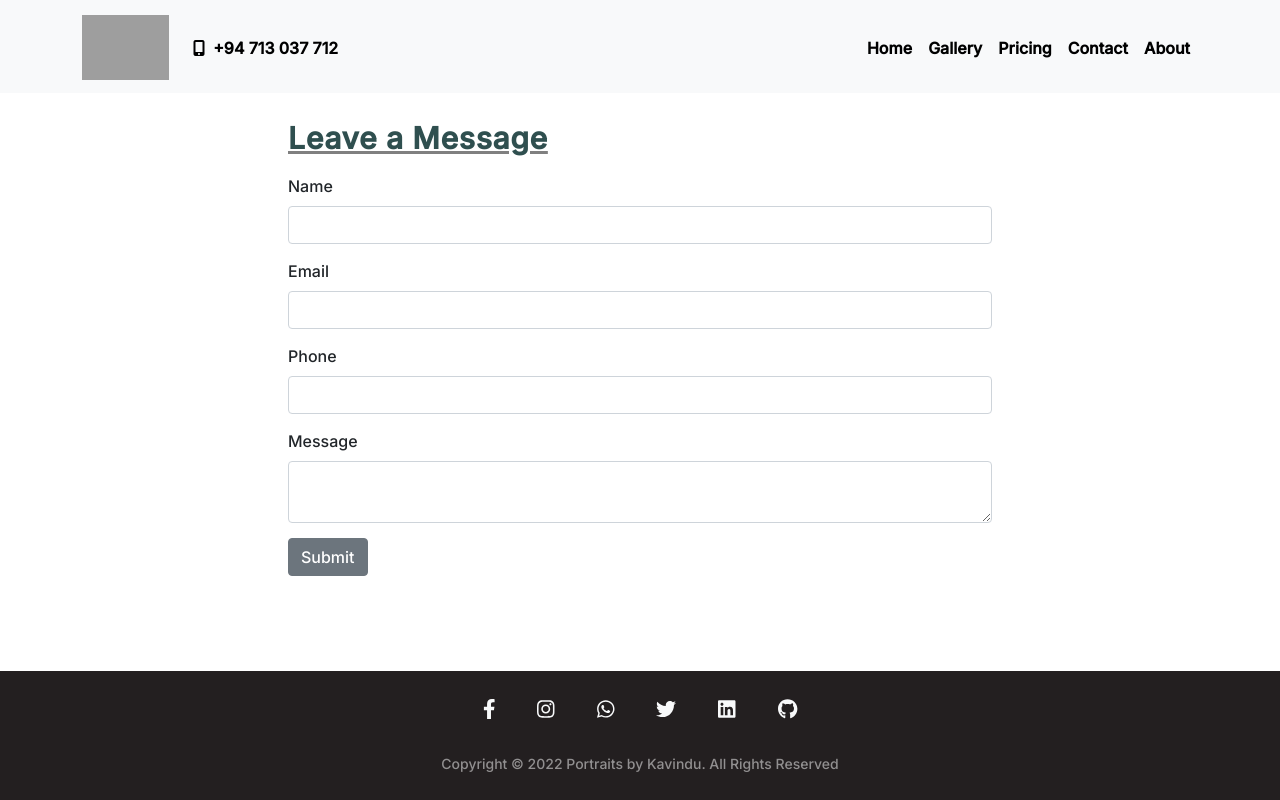
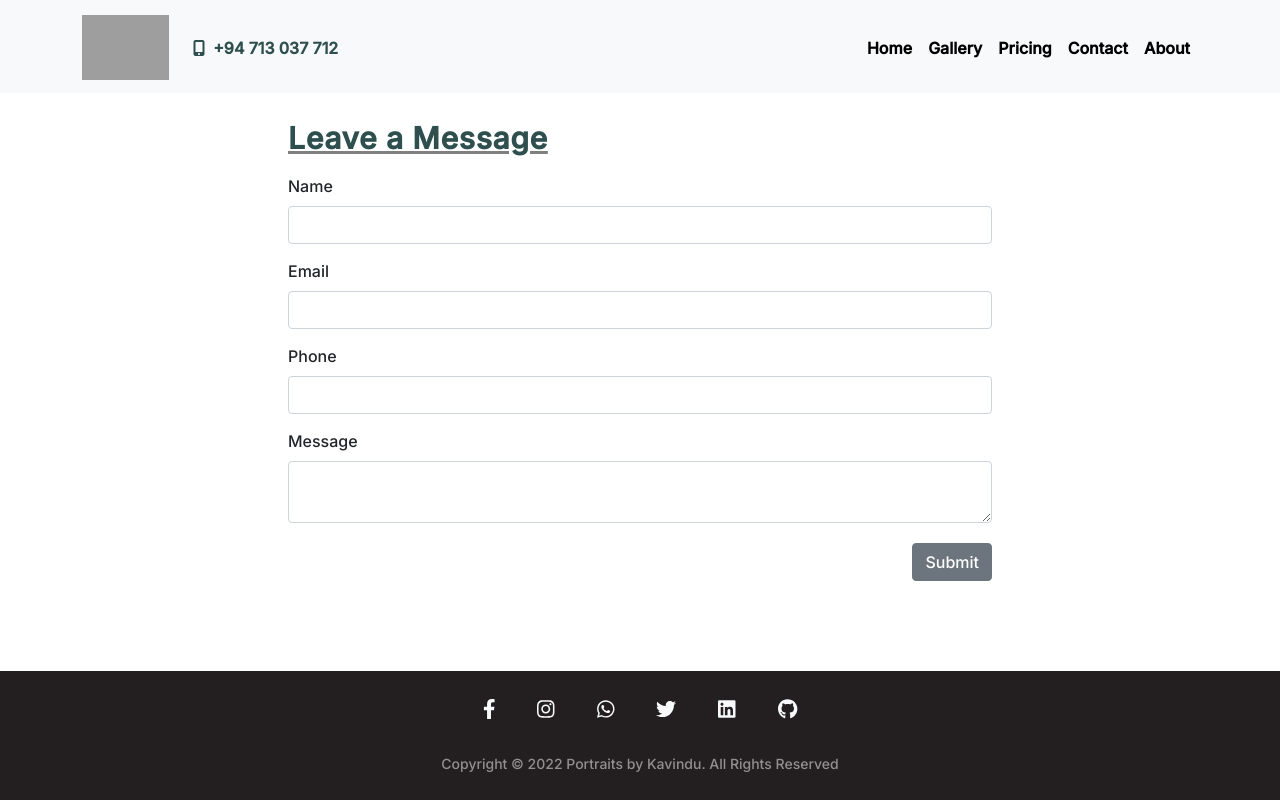
Before and after one commit to KavinduLakshitha/PBK, a React (Create React App) app in the folder pbk/: page /contact in a window 1280 px wide. Built offline with nearby package versions, Linux system fonts and the light colour scheme; grey boxes are pictures that could not be loaded.

Commit message:
Contact msg fixed

```diff
--- a/pbk/src/Pages/Contact.js
+++ b/pbk/src/Pages/Contact.js
@@ -9,7 +9,7 @@ import "../styles/navbar.css";
 
 const Result = () => {
   return(
-    <p className="result">Your message has been submitted successfully!</p>
+    <p className="result" >Your message has been submitted successfully!</p>
   )
 }
 
@@ -46,7 +46,7 @@ const Contact = () => {
 
   setTimeout(() => {
     showResult(false)
-  }, 5000)
+  },5000)
 
   return (
         <div className="form-container">
@@ -74,7 +74,7 @@ const Contact = () => {
             </div>
 
             <div class="form-group">
-            <button class="btn btn-secondary" id="btn" type="submit" value="Send">Submit</button>
+            <button class="btn btn-secondary" id="btn" type="submit" value="Send" style={{float:"right"}}>Submit</button>
 
             <div className="row">{
               result ? <Result/> : null
--- a/pbk/src/Pages/Gallery.js
+++ b/pbk/src/Pages/Gallery.js
@@ -3,7 +3,7 @@ import '../styles/gallery.css'
 
 export default function Gallery() {
   return (
-    <div className="container aos-init aos-animate" data-aos="fade-up">
+    <div className="container aos-init aos-animate" data-aos="fade-up" >
     <div className='content-wrap'>
         <div className='row'>
             <div className='col-md-4 p-3'>
@@ -134,8 +134,6 @@ export default function Gallery() {
                 </div>
             </div>
 
-
-
         </div>
     </div>
     </div>
--- a/pbk/src/components/Navbar.js
+++ b/pbk/src/components/Navbar.js
@@ -24,7 +24,7 @@ export default function Navbar() {
 
 			<div className="tel">
 				<ul className="navbar-nav ms-auto mb-2 mb-lg-0">
-					<a href="tel:0713037712" className="nav-link" >
+					<a href="tel:0713037712" className="nav-link" style={{color:"#2F4F4F"}}>
 					<i class="fa-solid fa-mobile-screen-button"></i>
 					&nbsp;&nbsp;+94 713 037 712</a>
 				</ul>
--- a/pbk/src/components/Slider.js
+++ b/pbk/src/components/Slider.js
@@ -52,7 +52,7 @@ export default function () {
                 </img>
               <div className="container">
                 <div className="carousel-caption text-start">
-                  <h1>Let's Talk!.</h1>
+                  <h1 style={{fontWeight:"bold" ,  letterSpacing: "1px"}}>Let's Talk!.</h1>
                   <p>
                     Be critical! Be creative!
                   </p>
@@ -79,9 +79,9 @@ export default function () {
               </img>
               <div className="container">
                 <div className="carousel-caption">
-                  <h1>Hi there!</h1>
+                  <h1 style={{fontWeight:"bold" ,  letterSpacing: "1px"}}>Hi there!</h1>
                   <p>
-                    Welcome to my Portrait Arts gallery!&nbsp;&nbsp;I am glad you are here...<br/>Let's take a tour...
+                  Welcome to Portraits by Kavindu! I am glad you are here... <br/>Let's take a tour...
                   </p>
                 </div>
               </div>
@@ -101,7 +101,7 @@ export default function () {
               </img>
               <div className="container">
                 <div className="carousel-caption text-end">
-                  <h1>Wanna realistic drawing?</h1>
+                  <h1 style={{fontWeight:"bold" ,  letterSpacing: "1px"}}>Looking for something relastic?</h1>
                   <p>
                   “I sometimes think there is nothing so delightful as drawing.” - Vincent van Gogh -
                   </p>
--- a/pbk/src/styles/contact.css
+++ b/pbk/src/styles/contact.css
@@ -1,20 +1,22 @@
+
 .form-container{
     display: block;
-    padding-top: 6.25rem;
     margin-left: auto;
     margin-right: auto;
+    padding-top: 6.25rem;
     font-family: 'Inter', sans-serif;
     width: 55%;
 }
 
 .result {
     font-size: 16px;
-    animation: fadeIn 3s;
+    animation: fade 5s linear;
 }
 
-@keyframes fadeIn {
+@keyframes fade {
     0% { opacity: 0; }
-    100% { opacity: 1; }
+    50% { opacity: 1; }
+    100% { opacity: 0; }
 }
 
 .form-control {
--- a/pbk/src/styles/footer.css
+++ b/pbk/src/styles/footer.css
@@ -4,4 +4,5 @@
     bottom : 0;
     width:100%;
     background-color: #231F20;
+    padding-top:-200px;
 }
--- a/pbk/src/styles/slider.css
+++ b/pbk/src/styles/slider.css
@@ -3,7 +3,6 @@
     top:100px;
     position: relative;
     padding-top: 10px;
-    padding-bottom: 50px;
 
 }
 
```
Also changed, not shown: pbk/src/styles/gallery.css (line endings or trailing spaces).
